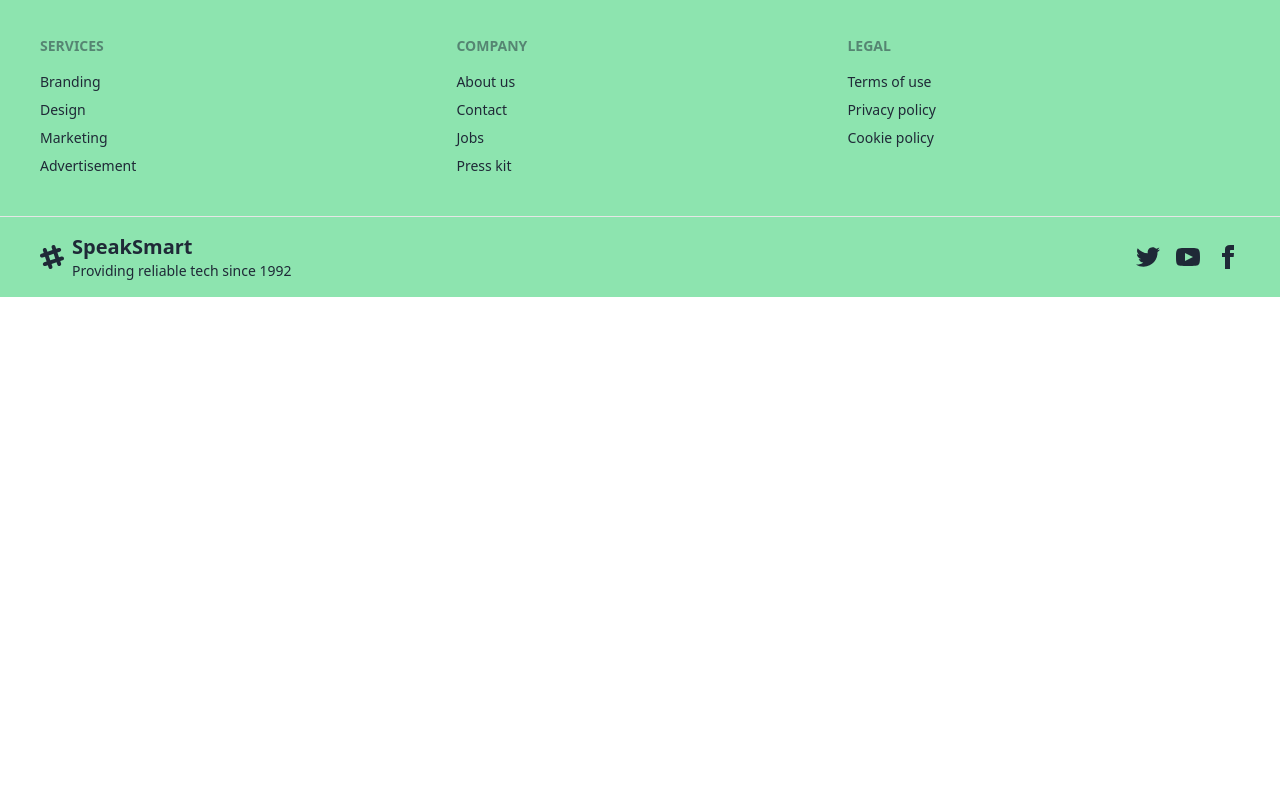
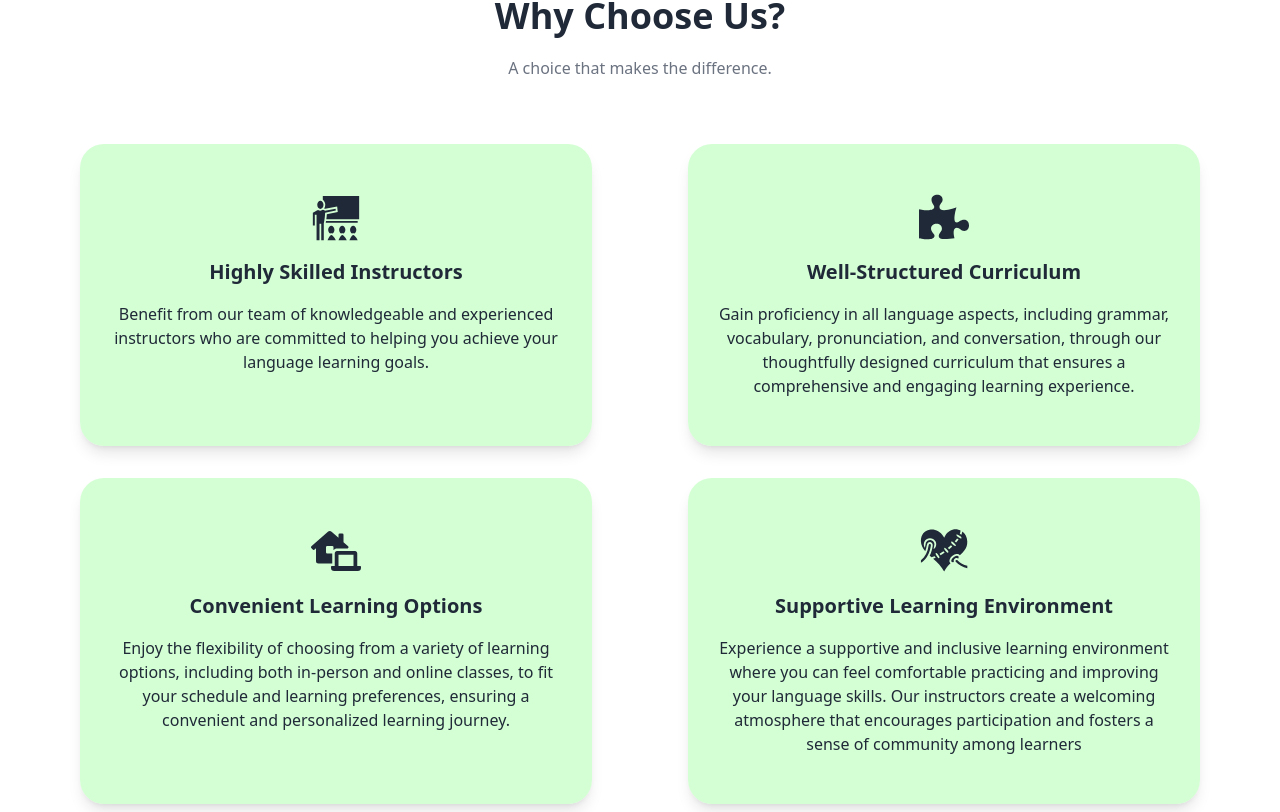
Before and after one commit to gsjoy24/SpeakSmart-client, a React (Vite) app: page / in a window 1280 px wide. Shown: the part 1408-2220 px from the top of the page. Before the commit the page ends 1705 px from the top, so only its background shows below. Built offline with nearby package versions, Linux system fonts and the light colour scheme; no server answers.

Commit message:
added extra section on the home page

```diff
--- a/package.json
+++ b/package.json
@@ -10,6 +10,7 @@
 		"preview": "vite preview"
 	},
 	"dependencies": {
+		"@react-icons/all-files": "^4.1.0",
 		"@tanstack/react-query": "^4.29.12",
 		"axios": "^1.4.0",
 		"firebase": "^9.22.1",
--- a/src/pages/ErrorPage.jsx
+++ b/src/pages/ErrorPage.jsx
@@ -3,7 +3,7 @@ import errImg from '../assets/error.svg';
 const ErrorPage = () => {
 	return (
 		<div className='flex flex-col justify-center items-center h-[100vh]'>
-			<img className='w-full h-80 max-w-lg' src={errImg} alt='error' />
+			<img className='w-full max-w-lg' src={errImg} alt='error' />
 			<Link to='/' className='btn bg-[#8de4af] hover:bg-[#41b86f]  border-0'>
 				HOME
 			</Link>
--- a/src/pages/Home/Home/Home.jsx
+++ b/src/pages/Home/Home/Home.jsx
@@ -1,6 +1,7 @@
 import Banner from '../Banner/Banner';
 import PopularClasses from '../PopularClasses/PopularClasses';
 import PopularInstructors from '../PopularInstructors/PopularInstructors';
+import WhyChooseUs from '../WhyChooseUs/WhyChooseUs';
 
 const Home = () => {
 	return (
@@ -8,6 +9,7 @@ const Home = () => {
 			<Banner />
 			<PopularClasses />
 			<PopularInstructors />
+			<WhyChooseUs/>
 		</div>
 	);
 };
--- a/src/pages/Home/PopularClasses/DisplayCard.jsx
+++ b/src/pages/Home/PopularClasses/DisplayCard.jsx
@@ -1,13 +1,14 @@
 const DisplayCard = ({ SingleClass }) => {
 	return (
-		<div className={`card max-w-[320px] ${!SingleClass?.availableSlots && 'bg-red-200'} shadow-xl mx-auto`}>
+		<div
+			className={`card max-w-[320px] hover:scale-105 duration-150 hover:bg-[#45ff455d] ${
+				!SingleClass?.availableSlots && 'bg-red-200 hover:bg-red-300'
+			} shadow-xl mx-auto`}>
 			<figure>
-				<img src={SingleClass?.image} alt={SingleClass?.className} />
+				<img className="h-48 w-full object-cover" src={SingleClass?.image} alt={SingleClass?.className} />
 			</figure>
 			<div className='card-body text-sm'>
 				<h2 className='card-title'>{SingleClass?.className}</h2>
-				<p>Instructor: {SingleClass.instructor}</p>
-				<p>Price: $ {SingleClass.price}</p>
 				<p>Enrolled Students: {SingleClass.enrolledStudents}</p>
 				<p>Seats available: {SingleClass?.availableSlots}</p>
 			</div>
--- a/src/pages/Home/PopularInstructors/InstructorCard.jsx
+++ b/src/pages/Home/PopularInstructors/InstructorCard.jsx
@@ -1,14 +1,12 @@
 const InstructorCard = ({ instructor }) => {
 	console.log(instructor);
 	return (
-		<div className={`card max-w-[320px] shadow-xl mx-auto`}>
+		<div className={`card max-w-[320px] shadow-xl mx-auto hover:scale-105 duration-150 hover:bg-[#45ff455d] group`}>
 			<figure>
-				<img src={instructor?.photoURL} alt={instructor?.name} />
+				<img className="group-hover:scale-105 duration-150" src={instructor?.photoURL} alt={instructor?.name} />
 			</figure>
-			<div className='card-body text-sm'>
-				<h2 className='card-title'>Name: {instructor?.name}</h2>
-				<p>Email: {instructor?.email}</p>
-				<p>Classes: {instructor?.classes}</p>
+			<div className='p-2'>
+				<h2 className='text-center text-xl font-bold'> {instructor?.name}</h2>
 			</div>
 		</div>
 	);
--- a/src/pages/Home/PopularInstructors/PopularInstructors.jsx
+++ b/src/pages/Home/PopularInstructors/PopularInstructors.jsx
@@ -15,7 +15,7 @@ const PopularInstructors = () => {
 		<div className='my-16 mx-5'>
 			<div className=' max-w-lg text-center mx-auto space-y-5'>
 				<h2 className='text-2xl sm:text-4xl font-bold text-gray-800'>
-					Meet Our Popular Instructors: Learn from the Best!
+					Meet Our Popular Instructors: <br /> Learn from the Best!
 				</h2>
 				<p className='text-gray-500'>
 					Explore a Diverse Team of Experienced Instructors and Expand Your Language Skills!
--- a/src/pages/Home/WhyChooseUs/WhyChooseUs.jsx
+++ b/src/pages/Home/WhyChooseUs/WhyChooseUs.jsx
@@ -1,11 +1,55 @@
-import React from 'react';
+import { FaLaptopHouse, FaPuzzlePiece } from 'react-icons/fa';
+import { GiLifeSupport, GiTeacher } from 'react-icons/gi';
+const WhyChooseUs = () => {
+	return (
+		<div className='my-16 mx-4 md:mx-12'>
+			<div className=' max-w-lg text-center mx-auto space-y-5'>
+				<h2 className='text-2xl sm:text-4xl font-bold text-gray-800'>Why Choose Us?</h2>
+				<p className='text-gray-500'>A choice that makes the difference.</p>
+			</div>
 
-const WhyChooseUs = () => {
-   return (
-      <div>
-
-      </div>
-   );
+			<div className='grid grid-cols-1 lg:grid-cols-2 mt-16 gap-8'>
+				{/* 1 */}
+				<div className='mx-auto  px-6 py-12 text-center bg-[#bbffbb9f] shadow-lg rounded-3xl max-w-lg'>
+					<GiTeacher size={50} className='mx-auto' />
+					<p className='text-xl font-bold  my-4'>Highly Skilled Instructors</p>
+					<p>
+						Benefit from our team of knowledgeable and experienced instructors who are committed to helping you achieve
+						your language learning goals.
+					</p>
+				</div>
+				{/* 2 */}
+				<div className='mx-auto  px-6 py-12 text-center bg-[#bbffbb9f] shadow-lg rounded-3xl max-w-lg'>
+					<FaPuzzlePiece size={50} className='mx-auto' />
+					<p className='text-xl font-bold  my-4'>Well-Structured Curriculum</p>
+					<p>
+						Gain proficiency in all language aspects, including grammar, vocabulary, pronunciation, and conversation,
+						through our thoughtfully designed curriculum that ensures a comprehensive and engaging learning experience.
+					</p>
+				</div>
+				{/* 3 */}
+				<div className='mx-auto  px-6 py-12 text-center bg-[#bbffbb9f] shadow-lg rounded-3xl max-w-lg'>
+					<FaLaptopHouse size={50} className='mx-auto' />
+					<p className='text-xl font-bold  my-4'>Convenient Learning Options</p>
+					<p>
+						Enjoy the flexibility of choosing from a variety of learning options, including both in-person and online
+						classes, to fit your schedule and learning preferences, ensuring a convenient and personalized learning
+						journey.
+					</p>
+				</div>
+				{/* 4 */}
+				<div className='mx-auto px-6 py-12 text-center bg-[#bbffbb9f] shadow-lg rounded-3xl max-w-lg'>
+					<GiLifeSupport size={50} className='mx-auto' />
+					<p className='text-xl font-bold  my-4'>Supportive Learning Environment</p>
+					<p>
+						Experience a supportive and inclusive learning environment where you can feel comfortable practicing and
+						improving your language skills. Our instructors create a welcoming atmosphere that encourages participation
+						and fosters a sense of community among learners
+					</p>
+				</div>
+			</div>
+		</div>
+	);
 };
 
 export default WhyChooseUs;
```
Also changed, not shown: 1 other file (tests, documents, lock files or other folders).
